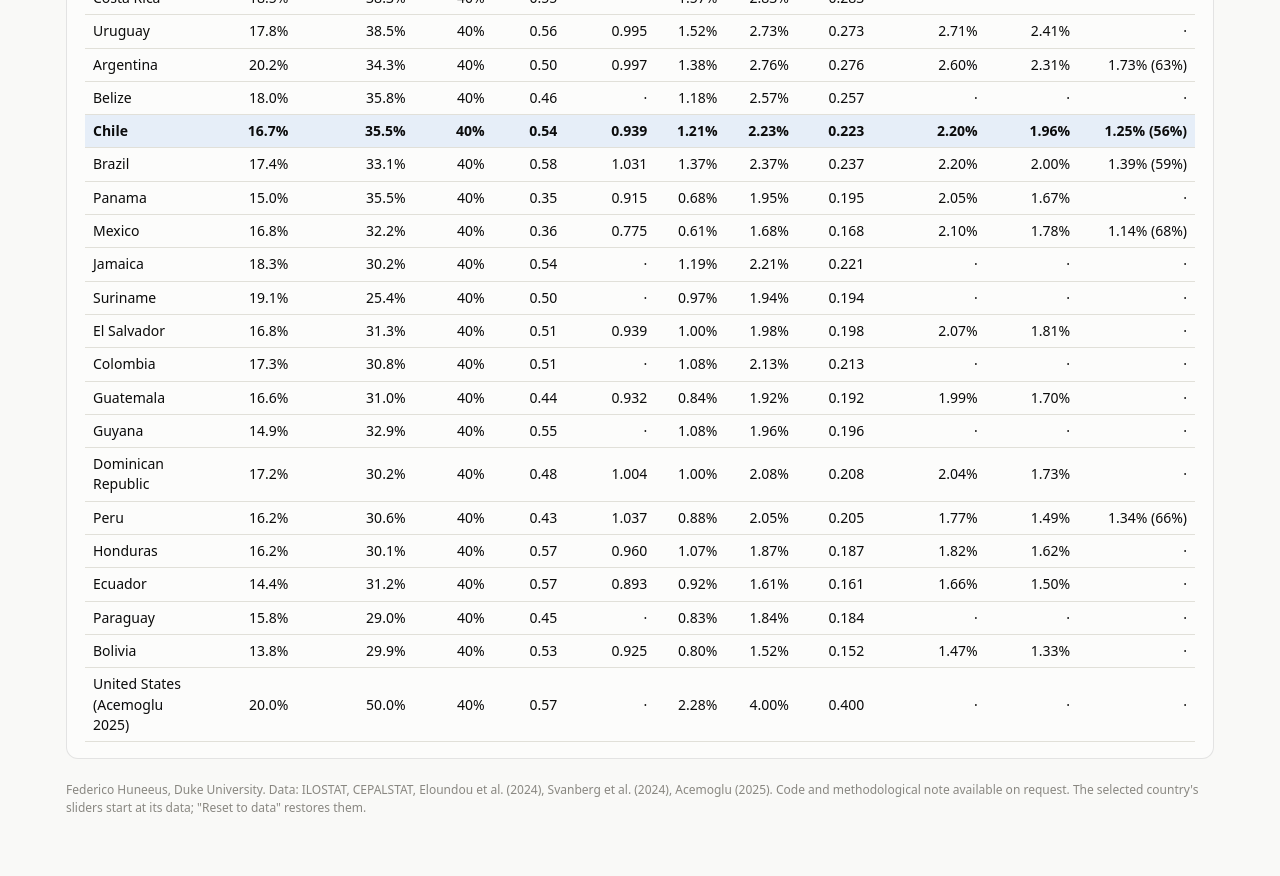
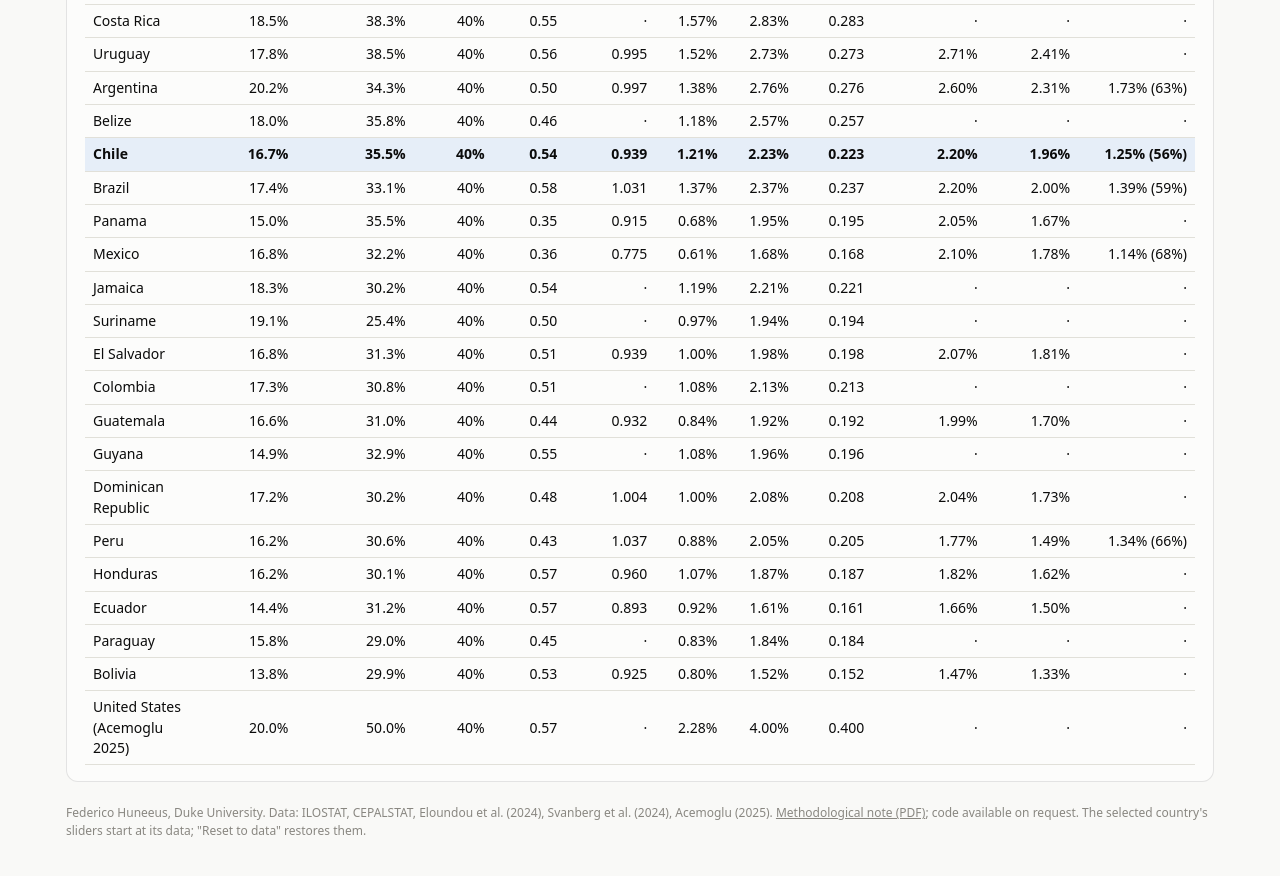
Before and after one commit to fedehuneeus/fedehuneeus.com, a Jekyll site: the page s/research/ai_latinamerica_dashboard.html, which Jekyll copies as it is, in a window 1280 px wide and 900 px high, scrolled down 2095 px. Shown: the top 876 px of the window. Built offline with Jekyll 4.4.1, drawn with Linux system fonts in a browser that asks for light colours; some of the changed text lies outside the part shown.

Commit message:
AI dashboard: link to the methodological note
Co-Authored-By: Claude Opus 5.5 <noreply@anthropic.com>
Claude-Session: https://claude.ai/code/session_01VAQxM4BV1xeYM2pFmUTUU1

```diff
--- a/s/research/ai_latinamerica_dashboard.html
+++ b/s/research/ai_latinamerica_dashboard.html
@@ -71,7 +71,7 @@ tr.sel td { background: var(--wash); font-weight: 600; }
 <body>
 <div class="wrap">
 <h1>How much can AI add to GDP in Latin America?</h1>
-<p class="lead">Acemoglu's (2025) accounting with public data for 22 countries of Latin America and the Caribbean: TFP = exposure × profitability × cost saving × labor share, GDP = TFP × a capital multiplier. The benchmark uses Aghion and Bunel's (2024) calibration: AI costs falling 22% a year for ten years and a 40% cost saving; Acemoglu's own calibration (2023 costs, 27%) is one of the scenarios. Move the inputs and the numbers recompute. Part (b) adds Baumol's structural change: the same AI wave evaluated with the sectoral weights that observed productivity trends produce in 10, 20 or 30 years.</p>
+<p class="lead">Acemoglu's (2025) accounting with public data for 22 countries of Latin America and the Caribbean: TFP = exposure × profitability × cost saving × labor share, GDP = TFP × a capital multiplier. The benchmark uses Aghion and Bunel's (2024) calibration: AI costs falling 22% a year for ten years and a 40% cost saving; Acemoglu's own calibration (2023 costs, 27%) is one of the scenarios. Move the inputs and the numbers recompute. Part (b) adds Baumol's structural change: the same AI wave evaluated with the sectoral weights that observed productivity trends produce in 10, 20 or 30 years. <a href="AI_LatinAmerica_methodological_note.pdf" target="_blank" rel="noopener">Methodological note (PDF) →</a></p>
 
 <div class="card">
   <div class="controls" role="group" aria-label="Scenario">
@@ -127,7 +127,7 @@ tr.sel td { background: var(--wash); font-weight: 600; }
     <p><b>Caveats.</b> Exposure uses US task scores applied to each country's occupational mix at 1 or 2 digits of ISCO; earnings are monthly, not hourly; employer surcharges are statutory; the labor share imputes self-employment income. Everything here is an upper bound on the ten-year effect through existing tasks: new tasks and products, general-equilibrium price responses and effects beyond ten years are outside it.</p>
   </div>
 </div>
-<p class="src">Federico Huneeus, Duke University. Data: ILOSTAT, CEPALSTAT, Eloundou et al. (2024), Svanberg et al. (2024), Acemoglu (2025). Code and methodological note available on request. The selected country's sliders start at its data; "Reset to data" restores them.</p>
+<p class="src">Federico Huneeus, Duke University. Data: ILOSTAT, CEPALSTAT, Eloundou et al. (2024), Svanberg et al. (2024), Acemoglu (2025). <a href="AI_LatinAmerica_methodological_note.pdf" target="_blank" rel="noopener">Methodological note (PDF)</a>; code available on request. The selected country's sliders start at its data; "Reset to data" restores them.</p>
 </div>
 <div id="tip" role="tooltip"></div>
 <script>
```
Also changed, not shown: 1 other file.
